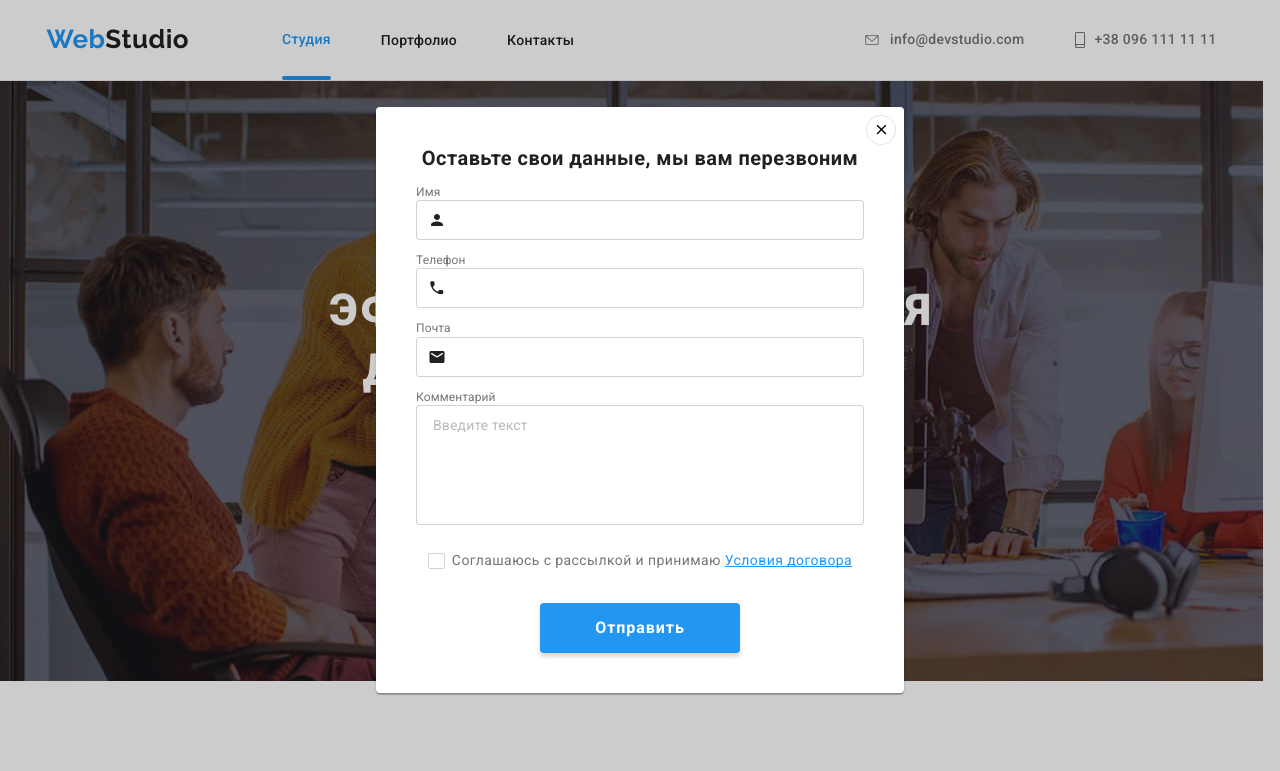
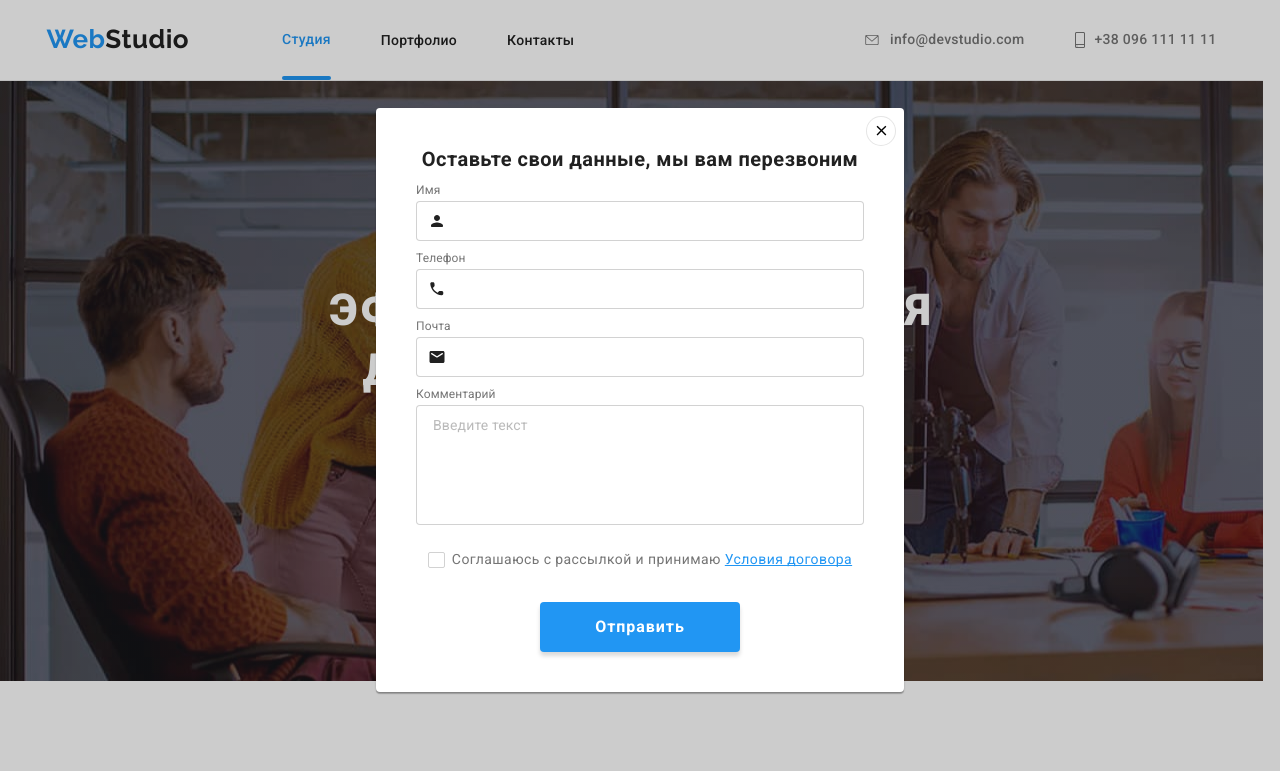
Before and after one commit to Daria-Zakharova/goit-markup-hw-06, a plain HTML site: page index.html in a window 1280 px wide. Both pictures are taken after a click on the button "Заказать услугу". Shown: the top 771 px of the page. Drawn offline with nearby package versions, Linux system fonts and the light colour scheme.

Commit message:
Add vertical margins and button transition

```diff
--- a/css/styles.css
+++ b/css/styles.css
@@ -142,8 +142,8 @@ main {
     color: var(--title-txt-color);
 }
 
-.modal-form-label {
-    margin-bottom: 4px;
+.modal-form-label{
+    display: block;
 
     font-size: 12px;
     line-height: 1.17;
@@ -152,12 +152,15 @@ main {
     color: var(--txt-color);
 }
 
+.modal-form-label:not(.textarea-label){
+    margin-bottom: 10px;
+}
+
 .modal-input-wrap {
     position: relative;
     display: inline-block;
     width: 100%;
-
-    margin-bottom: 10px;
+    margin-top: 4px;
 }
 
 .modal-input {
@@ -190,8 +193,12 @@ main {
     fill: var(--accent-color);
 }
 
+.textarea-label {
+    margin-bottom: 20px;
+}
+
 textarea.modal-input {
-    margin-bottom: 20px;
+    margin-top: 4px;
     padding: 12px 16px;
 
     height: 120px;
@@ -227,11 +234,11 @@ textarea.modal-input::placeholder {
 
     fill: transparent;
 
-    transition: fill 250ms cubic-bezier(.4, 0, .2, 1), border 250ms cubic-bezier(.4, 0, .2, 1), border-color 250ms cubic-bezier(.4, 0, .2, 1), background-color 250ms cubic-bezier(.4, 0, .2, 1);
+    transition: fill 250ms cubic-bezier(.4, 0, .2, 1), border-color 250ms cubic-bezier(.4, 0, .2, 1), background-color 250ms cubic-bezier(.4, 0, .2, 1);
 }
 
 .modal-checkbox-wrap input:focus + .modal-checkbox-icon {
-    border: 2px solid var(--title-txt-color);
+    outline: 2px solid var(--title-txt-color);
 }
 
 .modal-checkbox-wrap input:checked + .modal-checkbox-icon {
@@ -423,6 +430,7 @@ body.no-scroll .header {
 .subscribe-button .icon {
     margin-left: 10px;
 }
+
 .hero .button:hover,
 .hero .button:focus,
 .modal-submit-button:hover,
@@ -471,6 +479,7 @@ body.no-scroll .header {
     border-radius: 50%;
     fill: #000000;
     background-color: var(--main-bg-color);
+    transition: fill 250ms cubic-bezier(.4, 0, .2, 1);
 }
 
 .btn-modal-close:hover {
--- a/index.html
+++ b/index.html
@@ -480,7 +480,7 @@
             </svg>
           </span>
         </label>
-        <label class="modal-form-label"> Комментарий
+        <label class="modal-form-label textarea-label"> Комментарий
           <textarea class="modal-input" name="comment" cols="30" rows="10" placeholder="Введите текст"></textarea>
         </label>
         <label class="modal-form-label">
```
